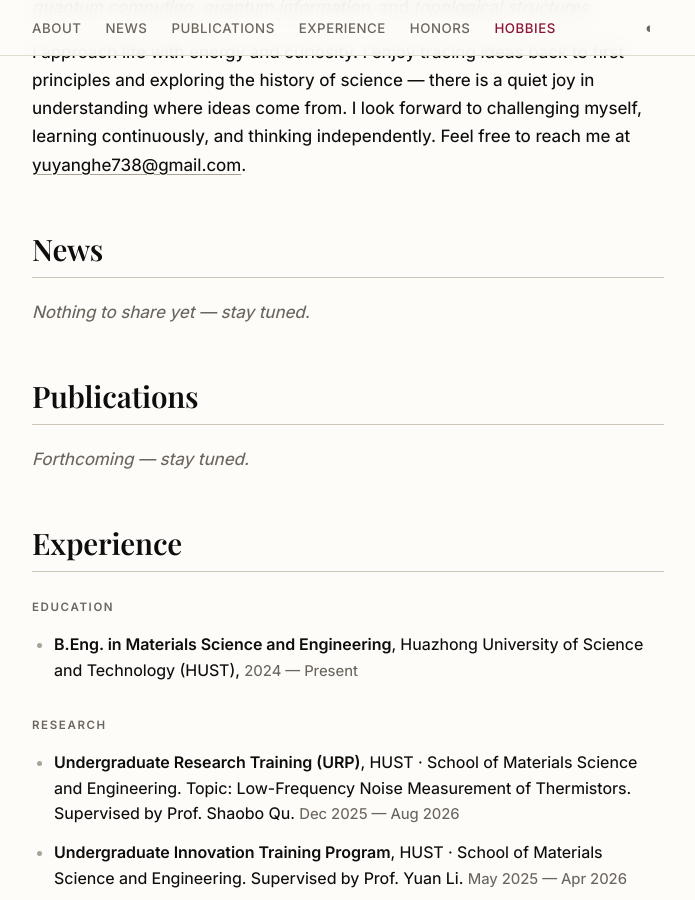
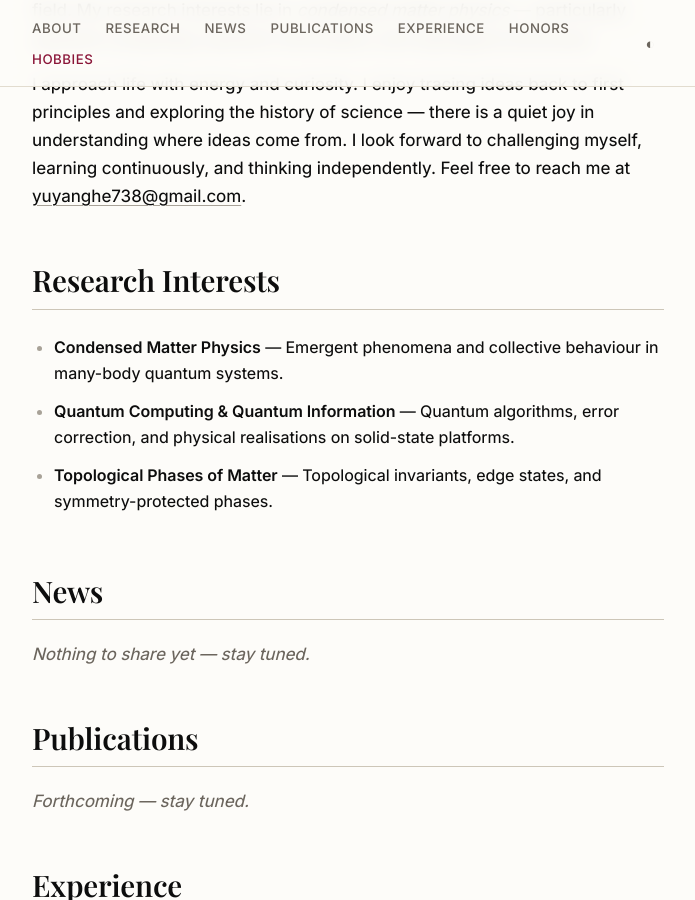
Before and after one commit to yuyanghe738-hub/yuyanghe738-hub.github.io, a Jekyll site: the page built from index.html, in a window 1280 px wide and 900 px high, scrolled down 514 px. Shown: the whole window, without its empty margins (292-987 px from the left). Built offline with Jekyll 4.4.1, drawn with Linux system fonts in a browser that asks for light colours; some web fonts are replaced.

Commit message:
Add Research Interests section (after About, before News); update TOC

```diff
--- a/_config.yml
+++ b/_config.yml
@@ -26,6 +26,7 @@ links:
 # In-page TOC (anchor IDs into the single page)
 toc:
   - { id: "about",        label: "About"        }
+  - { id: "research",     label: "Research"     }
   - { id: "news",         label: "News"         }
   - { id: "publications", label: "Publications" }
   - { id: "experience",   label: "Experience"   }
--- /dev/null
+++ b/_data/interests.yml
@@ -0,0 +1,13 @@
+# =====================================================================
+#  Research Interests  —  shown in the "Research" section.
+#  Each entry: title + one short sentence.
+# =====================================================================
+
+- title: "Condensed Matter Physics"
+  desc:  "Emergent phenomena and collective behaviour in many-body quantum systems."
+
+- title: "Quantum Computing & Quantum Information"
+  desc:  "Quantum algorithms, error correction, and physical realisations on solid-state platforms."
+
+- title: "Topological Phases of Matter"
+  desc:  "Topological invariants, edge states, and symmetry-protected phases."
--- a/index.html
+++ b/index.html
@@ -71,6 +71,20 @@ layout: default
       Feel free to reach me at
       <a href="mailto:{{ site.author.email }}">{{ site.author.email }}</a>.
     </p>
+  </section>
+
+  <!-- =========================================================
+       RESEARCH INTERESTS
+       ========================================================= -->
+  <section id="research">
+    <h2>Research Interests</h2>
+    <ul class="exp-list">
+      {% for item in site.data.interests %}
+        <li>
+          <strong>{{ item.title }}</strong>{% assign d = item.desc | strip %}{% if d != "" %} &mdash; {{ d }}{% endif %}
+        </li>
+      {% endfor %}
+    </ul>
   </section>
 
   <!-- =========================================================
```
